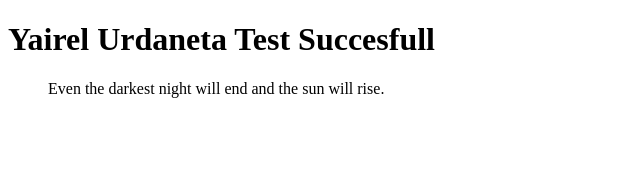
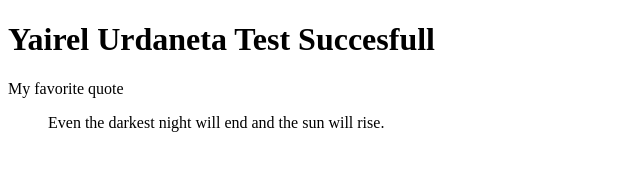
Before and after one commit to yaiurdaneta/yaiurdaneta.github.io, a plain HTML site: page uploadtest/index.html in a window 1280 px wide. Shown: the whole page, without its empty margins (0-640 px from the left). Drawn offline with Linux system fonts and the light colour scheme.

Commit message:
Add files via upload

```diff
--- a/uploadtest/index.html
+++ b/uploadtest/index.html
@@ -8,7 +8,8 @@
 <body>
     <header>
         <h1>Yairel Urdaneta Test Succesfull</h1>
-    <blockquote>
+   <p>My favorite quote</p>
+        <blockquote>
         <p>Even the darkest night will end and the sun will rise.</p>
     </blockquote>
     </header>
```
